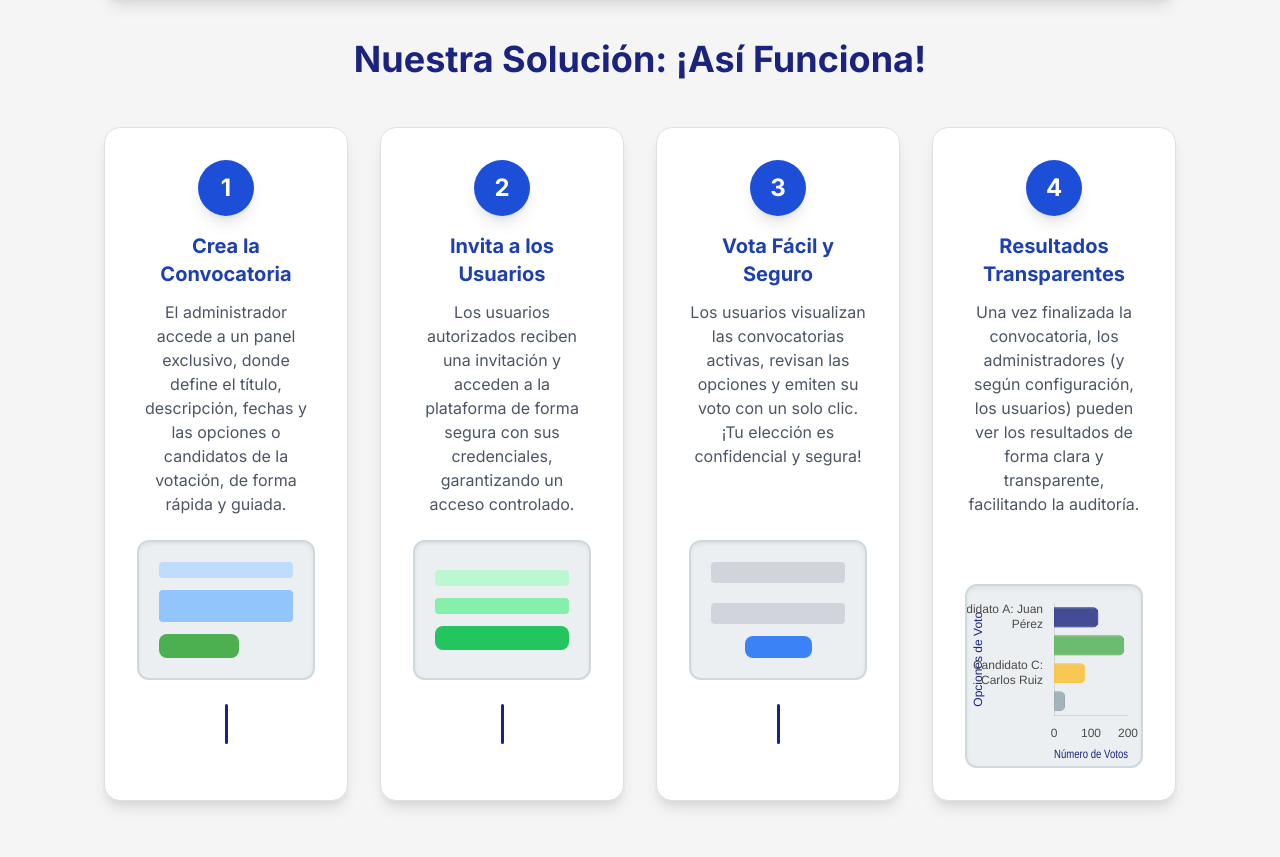
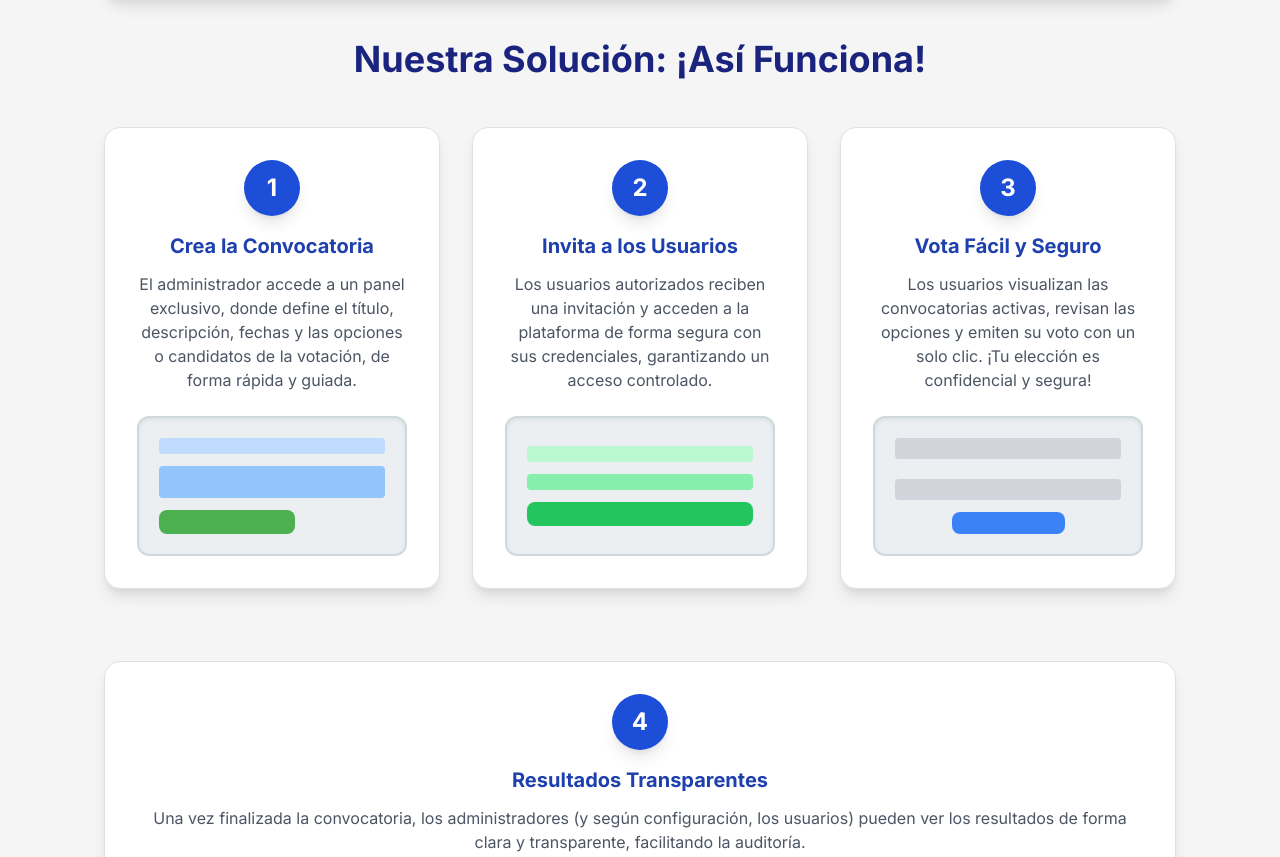
Before and after one commit to sadekyamil/clase-innovacion, a plain HTML site: page infografia.html in a window 1280 px wide. Shown: the part 1450-2307 px from the top of the page. Drawn offline with nearby package versions, Linux system fonts and the light colour scheme.

Commit message:
Update infografia.html

```diff
--- a/infografia.html
+++ b/infografia.html
@@ -40,18 +40,7 @@
             line-height: 1;
             margin-bottom: 1rem;
         }
-        .flow-line::after {
-            content: '';
-            display: block;
-            width: 3px; /* Línea más gruesa */
-            height: 2.5rem; /* Más alta */
-            background-color: #1A237E; /* Color de línea más oscuro */
-            margin: 1.5rem auto; /* Más margen */
-            border-radius: 1.5px;
-        }
-        .flow-step:last-child .flow-line::after {
-            display: none;
-        }
+        /* Eliminamos la clase .flow-line ya que la estructura ha cambiado */
         .mockup {
             border: 2px solid #CFD8DC; /* Borde más suave */
             border-radius: 0.75rem; /* Bordes redondeados */
@@ -201,9 +190,9 @@
 
         <section id="solucion" class="text-center mb-12">
             <h2 class="text-4xl font-bold mb-12">Nuestra Solución: ¡Así Funciona!</h2>
-            <div class="grid grid-cols-1 md:grid-cols-2 lg:grid-cols-4 gap-8">
+            <div class="grid grid-cols-1 md:grid-cols-3 gap-8">
 
-                <div class="card flow-step flex flex-col items-center">
+                <div class="card flex flex-col items-center">
                     <div class="flex flex-col items-center">
                         <div class="bg-blue-700 text-white rounded-full w-14 h-14 flex items-center justify-center text-2xl font-bold mb-4 shadow-lg">1</div>
                         <h3 class="font-bold text-xl mb-3 text-blue-800">Crea la Convocatoria</h3>
@@ -214,10 +203,9 @@
                         <div class="mockup-bar w-full h-8 bg-blue-300"></div>
                         <div class="mockup-button self-start"></div>
                     </div>
-                    <div class="flow-line"></div>
                 </div>
 
-                <div class="card flow-step flex flex-col items-center">
+                <div class="card flex flex-col items-center">
                     <div class="flex flex-col items-center">
                         <div class="bg-blue-700 text-white rounded-full w-14 h-14 flex items-center justify-center text-2xl font-bold mb-4 shadow-lg">2</div>
                         <h3 class="font-bold text-xl mb-3 text-blue-800">Invita a los Usuarios</h3>
@@ -228,10 +216,9 @@
                         <div class="mockup-bar w-full h-4 bg-green-300"></div>
                         <div class="mockup-button w-full bg-green-500"></div>
                     </div>
-                    <div class="flow-line"></div>
                 </div>
 
-                <div class="card flow-step flex flex-col items-center">
+                <div class="card flex flex-col items-center">
                     <div class="flex flex-col items-center">
                         <div class="bg-blue-700 text-white rounded-full w-14 h-14 flex items-center justify-center text-2xl font-bold mb-4 shadow-lg">3</div>
                         <h3 class="font-bold text-xl mb-3 text-blue-800">Vota Fácil y Seguro</h3>
@@ -242,10 +229,9 @@
                         <div class="mockup-bar w-full h-6 bg-gray-300"></div>
                         <div class="mockup-button w-1/2 bg-blue-500 self-center"></div>
                     </div>
-                    <div class="flow-line"></div>
                 </div>
 
-                <div class="card flow-step flex flex-col items-center">
+                <div class="card md:col-span-3 flex flex-col items-center">
                     <div class="flex flex-col items-center">
                          <div class="bg-blue-700 text-white rounded-full w-14 h-14 flex items-center justify-center text-2xl font-bold mb-4 shadow-lg">4</div>
                         <h3 class="font-bold text-xl mb-3 text-blue-800">Resultados Transparentes</h3>
```
